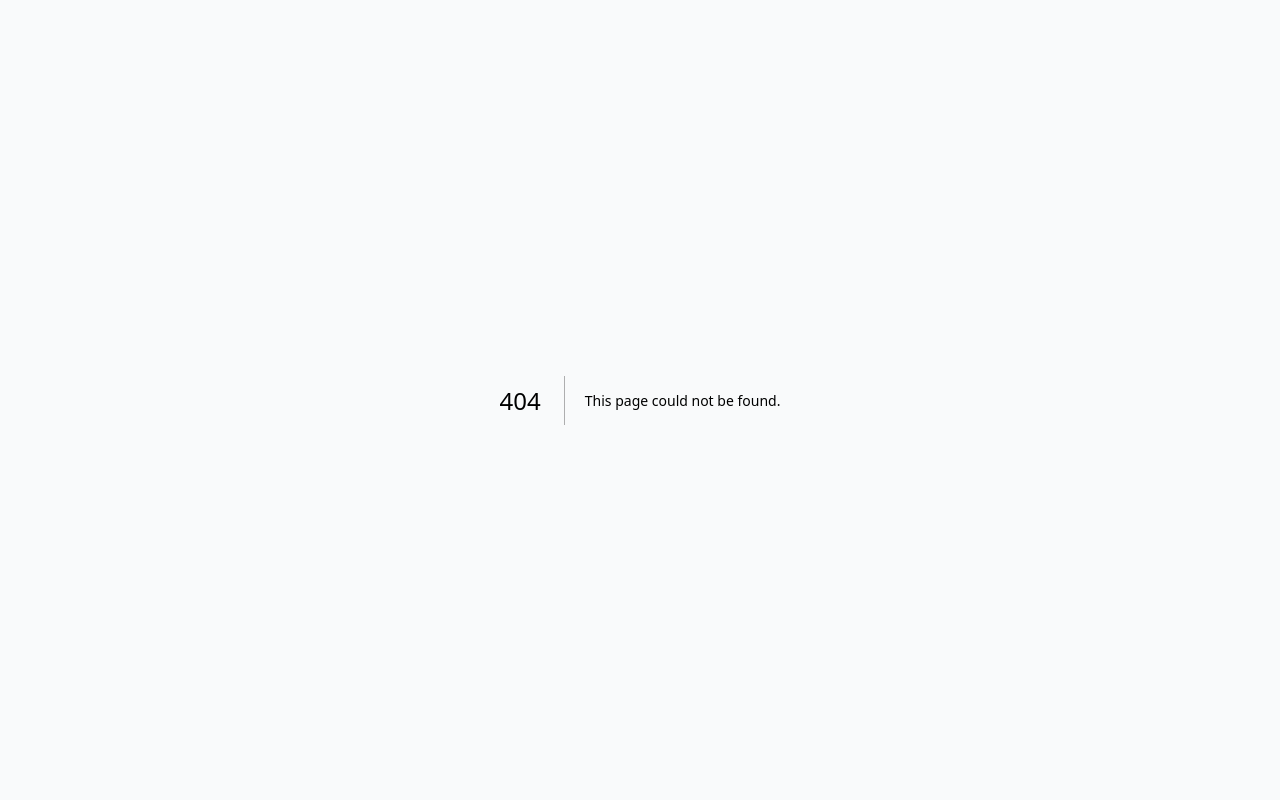
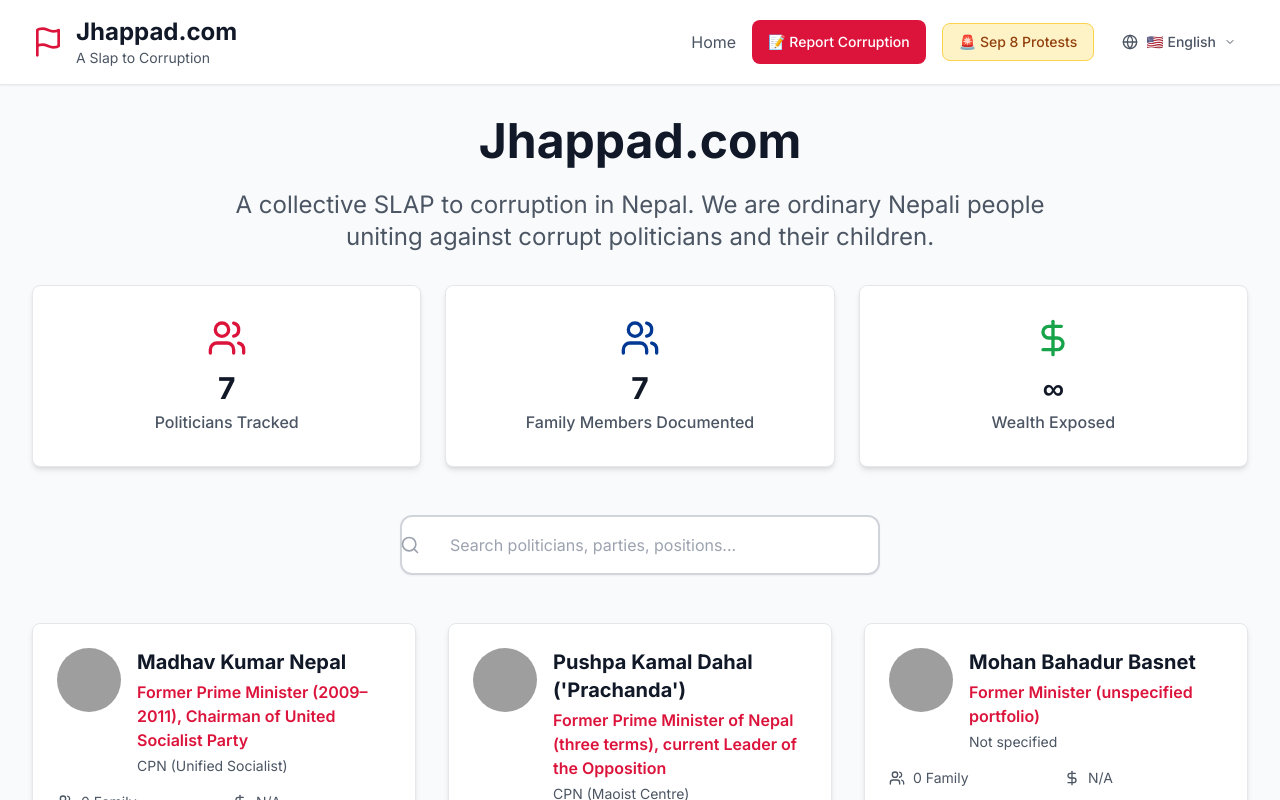
Before and after one commit to najus/jhappad, a Next.js app: page /politicians in a window 1280 px wide. Before the commit this address had no page. Shown: the top 800 px of the page. Built offline with nearby package versions, Linux system fonts and the light colour scheme; grey boxes are pictures that could not be loaded.

Commit message:
Fix build

```diff
--- a/app/api/admin/login/route.ts
+++ b/app/api/admin/login/route.ts
@@ -2,6 +2,7 @@ import { cookies } from 'next/headers'
 import { NextRequest, NextResponse } from 'next/server'
 
 export const runtime = 'nodejs'
+export const dynamic = 'force-dynamic'
 
 export async function POST(req: NextRequest) {
   try {
--- a/app/api/admin/logout/route.ts
+++ b/app/api/admin/logout/route.ts
@@ -1,6 +1,7 @@
 import { NextResponse } from 'next/server'
 
 export const runtime = 'nodejs'
+export const dynamic = 'force-dynamic'
 
 export async function POST() {
   const res = NextResponse.json({ ok: true })
--- a/app/api/admin/me/route.ts
+++ b/app/api/admin/me/route.ts
@@ -1,6 +1,7 @@
 import { NextRequest, NextResponse } from 'next/server'
 
 export const runtime = 'nodejs'
+export const dynamic = 'force-dynamic'
 
 export async function GET(req: NextRequest) {
   // Check admin session from request headers
--- /dev/null
+++ b/app/api/politicians/[id]/route.ts
@@ -0,0 +1,29 @@
+import { NextRequest, NextResponse } from 'next/server'
+
+export const runtime = 'nodejs'
+export const dynamic = 'force-dynamic'
+
+export async function GET(
+  req: NextRequest,
+  { params }: { params: { id: string } }
+) {
+  try {
+    const { id } = params
+
+    if (!id) {
+      return NextResponse.json({ error: 'Politician ID required' }, { status: 400 })
+    }
+
+    // For now, return a simple response
+    // In the future, this could fetch specific politician data
+    return NextResponse.json({
+      id,
+      message: 'Politician API endpoint - functionality to be implemented'
+    })
+  } catch (error) {
+    console.error('Politician API error:', error)
+    return NextResponse.json({
+      error: 'Failed to fetch politician data'
+    }, { status: 500 })
+  }
+}
--- a/app/api/protests/sep-8/approve/route.ts
+++ b/app/api/protests/sep-8/approve/route.ts
@@ -11,6 +11,7 @@ async function getBlob() {
 }
 
 export const runtime = 'nodejs'
+export const dynamic = 'force-dynamic'
 
 export async function POST(req: NextRequest) {
   try {
@@ -64,7 +65,6 @@ export async function POST(req: NextRequest) {
       access: 'public',
       addRandomSuffix: false,
       contentType: fileInfo.contentType || undefined,
-      metadata: fileInfo.metadata || undefined,
     })
 
     // Delete the pending file
--- a/app/api/protests/sep-8/debug/route.ts
+++ b/app/api/protests/sep-8/debug/route.ts
@@ -11,6 +11,7 @@ async function getBlob() {
 }
 
 export const runtime = 'nodejs'
+export const dynamic = 'force-dynamic'
 
 export async function GET(req: NextRequest) {
   try {
@@ -48,8 +49,8 @@ export async function GET(req: NextRequest) {
           count: result.blobs.length,
           paths: result.blobs.map(b => b.pathname)
         }
-      } catch (e) {
-        results[prefix] = { error: e.message }
+      } catch (e: any) {
+        results[prefix] = { error: e?.message || 'Unknown error' }
       }
     }
 
--- a/app/api/protests/sep-8/list/route.ts
+++ b/app/api/protests/sep-8/list/route.ts
@@ -11,6 +11,7 @@ async function getBlob() {
 }
 
 export const runtime = 'nodejs'
+export const dynamic = 'force-dynamic'
 
 export async function GET(req: NextRequest) {
   try {
@@ -39,7 +40,7 @@ export async function GET(req: NextRequest) {
 
     const items = result.blobs.map((b) => {
       // Fallback contentType detection based on file extension
-      let contentType = b.contentType
+      let contentType = (b as any).contentType
       if (!contentType) {
         const extension = b.pathname.split('.').pop()?.toLowerCase()
         switch (extension) {
@@ -79,7 +80,7 @@ export async function GET(req: NextRequest) {
         uploadedAt: b.uploadedAt?.toString?.() ?? undefined,
         size: b.size,
         contentType,
-        caption: (b.metadata as any)?.caption || undefined,
+        caption: ((b as any).metadata as any)?.caption || undefined,
       }
     })
 
--- a/app/api/protests/sep-8/reject/route.ts
+++ b/app/api/protests/sep-8/reject/route.ts
@@ -11,6 +11,7 @@ async function getBlob() {
 }
 
 export const runtime = 'nodejs'
+export const dynamic = 'force-dynamic'
 
 export async function POST(req: NextRequest) {
   try {
--- a/app/api/protests/sep-8/upload/route.ts
+++ b/app/api/protests/sep-8/upload/route.ts
@@ -12,6 +12,7 @@ async function getBlob() {
 }
 
 export const runtime = 'nodejs'
+export const dynamic = 'force-dynamic'
 
 export async function POST(req: NextRequest) {
   try {
@@ -37,7 +38,7 @@ export async function POST(req: NextRequest) {
       return NextResponse.json({ error: 'Blob SDK not available. Deploy to Vercel with @vercel/blob.' }, { status: 503 })
     }
 
-    const { put, upload } = blobMod
+    const { put } = blobMod
 
     // Store first as pending: protests/sep-8/{type}/pending/{timestamp}-{filename}
     const ext = file.name?.split('.').pop() || 'bin'
--- /dev/null
+++ b/app/politicians/page.tsx
@@ -0,0 +1,173 @@
+'use client'
+
+import { useState, useEffect } from 'react'
+import { Search, Users, DollarSign } from 'lucide-react'
+import PoliticianCard from '@/components/PoliticianCard'
+import Header from '@/components/Header'
+import { Politician } from '@/types/politician'
+import { useLanguage } from '@/contexts/LanguageContext'
+
+export default function PoliticiansPage() {
+  const [politicians, setPoliticians] = useState<Politician[]>([])
+  const [searchTerm, setSearchTerm] = useState('')
+  const [loading, setLoading] = useState(true)
+  const { t } = useLanguage()
+
+  useEffect(() => {
+    // Load politicians data
+    const loadPoliticians = async () => {
+      try {
+        console.log('Loading politicians data...')
+
+        // Use absolute URL for better reliability
+        const baseUrl = typeof window !== 'undefined' ? window.location.origin : 'http://localhost:3001'
+        const response = await fetch(`${baseUrl}/data/politicians.json`)
+        console.log('Response status:', response.status)
+
+        if (!response.ok) {
+          throw new Error(`HTTP error! status: ${response.status}`)
+        }
+
+        const data = await response.json()
+        console.log('Loaded politicians:', data.length)
+        setPoliticians(data)
+      } catch (error) {
+        console.error('Error loading politicians:', error)
+        // Set empty array on error to prevent infinite loading
+        setPoliticians([])
+      } finally {
+        setLoading(false)
+      }
+    }
+
+    // Only run on client side
+    if (typeof window !== 'undefined') {
+      loadPoliticians()
+    }
+  }, [])
+
+  const filteredPoliticians = politicians.filter(politician => {
+    if (!searchTerm.trim()) return true
+
+    const searchLower = searchTerm.toLowerCase()
+    return (
+      politician.name.toLowerCase().includes(searchLower) ||
+      politician.party.toLowerCase().includes(searchLower) ||
+      politician.position.toLowerCase().includes(searchLower) ||
+      (politician.corruptionAllegations && politician.corruptionAllegations.some(allegation =>
+        allegation.toLowerCase().includes(searchLower)
+      )) ||
+      politician.children.some(child =>
+        child.name.toLowerCase().includes(searchLower)
+      )
+    )
+  })
+
+  const totalChildren = politicians.reduce((sum, politician) => sum + politician.children.length, 0)
+  const totalPoliticians = politicians.length
+
+  return (
+    <div className="min-h-screen bg-gray-50">
+      <Header />
+
+      <main className="container-responsive py-6 sm:py-8">
+        {/* Hero Section */}
+        <div className="text-center mb-8 sm:mb-12">
+          <h1 className="text-3xl sm:text-4xl md:text-5xl font-bold text-gray-900 mb-4 sm:mb-6">
+            {t('home.title')}
+          </h1>
+          <p className="text-lg sm:text-xl md:text-2xl text-gray-600 mb-6 sm:mb-8 max-w-4xl mx-auto px-4 leading-relaxed">
+            {t('home.description')}
+          </p>
+
+          {/* Stats */}
+          <div className="grid grid-cols-1 sm:grid-cols-3 gap-4 sm:gap-6 mb-8 sm:mb-12">
+            <div className="card text-center p-6 sm:p-8 hover:shadow-lg transition-shadow">
+              <Users className="w-8 h-8 sm:w-10 sm:h-10 text-nepal-red mx-auto mb-3" />
+              <div className="text-2xl sm:text-3xl font-bold text-gray-900 mb-1">{totalPoliticians}</div>
+              <div className="text-sm sm:text-base text-gray-600 font-medium">{t('home.stats.politicians')}</div>
+            </div>
+            <div className="card text-center p-6 sm:p-8 hover:shadow-lg transition-shadow">
+              <Users className="w-8 h-8 sm:w-10 sm:h-10 text-nepal-blue mx-auto mb-3" />
+              <div className="text-2xl sm:text-3xl font-bold text-gray-900 mb-1">{totalChildren}</div>
+              <div className="text-sm sm:text-base text-gray-600 font-medium">{t('home.stats.children')}</div>
+            </div>
+            <div className="card text-center p-6 sm:p-8 hover:shadow-lg transition-shadow">
+              <DollarSign className="w-8 h-8 sm:w-10 sm:h-10 text-green-600 mx-auto mb-3" />
+              <div className="text-2xl sm:text-3xl font-bold text-gray-900 mb-1">∞</div>
+              <div className="text-sm sm:text-base text-gray-600 font-medium">{t('home.stats.wealth')}</div>
+            </div>
+          </div>
+        </div>
+
+        {/* Search */}
+        <div className="mb-8 sm:mb-12">
+          <div className="relative max-w-lg mx-auto px-4">
+            <Search className="absolute left-4 top-1/2 transform -translate-y-1/2 text-gray-400 w-5 h-5" />
+            <input
+              type="text"
+              placeholder={t('home.search.placeholder')}
+              value={searchTerm}
+              onChange={(e) => setSearchTerm(e.target.value)}
+              className="w-full pl-12 pr-4 py-4 text-base border-2 border-gray-300 rounded-xl focus:ring-2 focus:ring-nepal-red focus:border-transparent shadow-sm transition-all duration-200"
+            />
+          </div>
+          {searchTerm && (
+            <div className="text-center mt-2">
+              <p className="text-xs sm:text-sm text-gray-600">
+                {t('home.search.found').replace('{count}', filteredPoliticians.length.toString()).replace('{total}', politicians.length.toString())}
+              </p>
+            </div>
+          )}
+        </div>
+
+        {/* Politicians Grid */}
+        {loading ? (
+          <div className="text-center py-12">
+            <div className="animate-spin rounded-full h-12 w-12 border-b-2 border-nepal-red mx-auto"></div>
+            <p className="mt-4 text-gray-600">{t('common.loading')}</p>
+            <p className="text-sm text-gray-500 mt-2">Check browser console for details</p>
+          </div>
+        ) : politicians.length === 0 ? (
+          <div className="text-center py-12">
+            <div className="text-red-500 text-6xl mb-4">⚠️</div>
+            <p className="text-gray-600 text-lg mb-2">Failed to load politicians data</p>
+            <p className="text-sm text-gray-500">Please check the browser console for error details</p>
+            <button
+              onClick={() => window.location.reload()}
+              className="mt-4 btn-primary"
+            >
+              {t('common.retry')}
+            </button>
+          </div>
+        ) : (
+          <div className="grid grid-cols-1 sm:grid-cols-2 lg:grid-cols-3 gap-6 sm:gap-8">
+            {filteredPoliticians.map((politician) => (
+              <PoliticianCard key={politician.id} politician={politician} />
+            ))}
+          </div>
+        )}
+
+        {!loading && politicians.length > 0 && filteredPoliticians.length === 0 && (
+          <div className="text-center py-8 sm:py-12 px-4">
+            <div className="text-gray-400 text-3xl sm:text-4xl mb-4">🔍</div>
+            <p className="text-gray-600 text-base sm:text-lg mb-2">{t('home.search.noResults')}</p>
+            <p className="text-xs sm:text-sm text-gray-500">{t('home.search.trySearching')}</p>
+            <div className="mt-2 flex flex-wrap justify-center gap-2">
+              <span className="inline-block bg-gray-100 text-gray-700 px-2 sm:px-3 py-1 rounded-full text-xs sm:text-sm">politician name</span>
+              <span className="inline-block bg-gray-100 text-gray-700 px-2 sm:px-3 py-1 rounded-full text-xs sm:text-sm">party name</span>
+              <span className="inline-block bg-gray-100 text-gray-700 px-2 sm:px-3 py-1 rounded-full text-xs sm:text-sm">position</span>
+              <span className="inline-block bg-gray-100 text-gray-700 px-2 sm:px-3 py-1 rounded-full text-xs sm:text-sm">corruption type</span>
+            </div>
+            <button
+              onClick={() => setSearchTerm('')}
+              className="mt-4 btn-secondary text-sm sm:text-base"
+            >
+              {t('home.search.clear')}
+            </button>
+          </div>
+        )}
+      </main>
+    </div>
+  )
+}
--- a/app/protests/sep-8/page.tsx
+++ b/app/protests/sep-8/page.tsx
@@ -3,6 +3,7 @@
 import { useState, useEffect, useRef } from 'react'
 import { Lock, Unlock, Upload, Eye, EyeOff, LogOut, RefreshCw, Check, X, AlertTriangle, Camera, Users } from 'lucide-react'
 import Header from '@/components/Header'
+import SocialShare from '@/components/SocialShare'
 import { useLanguage } from '@/contexts/LanguageContext'
 
 interface ProtestItem {
@@ -442,6 +443,15 @@ export default function ProtestsPage() {
                     : 'Photos and videos from the actual protests'
                   }
                 </p>
+                {activeSection === 'genz' && (
+                  <div className="mt-4">
+                    <SocialShare
+                      variant="compact"
+                      title="GenZ Imposters - September 8th Protests"
+                      description="These are the GenZ imposters who destroyed public properties. Report and share these people to expose the real culprits behind the violence."
+                    />
+                  </div>
+                )}
               </div>
               <div className="flex items-center space-x-2">
                 <button
@@ -701,6 +711,13 @@ export default function ProtestsPage() {
           )}
         </div>
       </main>
+
+      {/* Floating Share Button */}
+      <SocialShare
+        variant="floating"
+        title="September 8th Protests - Nepal"
+        description="Documenting the truth about the protests and those who tried to exploit them. Help us expose the real story."
+      />
     </div>
   )
 }
--- a/next.config.js
+++ b/next.config.js
@@ -1,6 +1,5 @@
 /** @type {import('next').NextConfig} */
 const nextConfig = {
-  output: 'export',
   trailingSlash: true,
   images: {
     unoptimized: true
```
